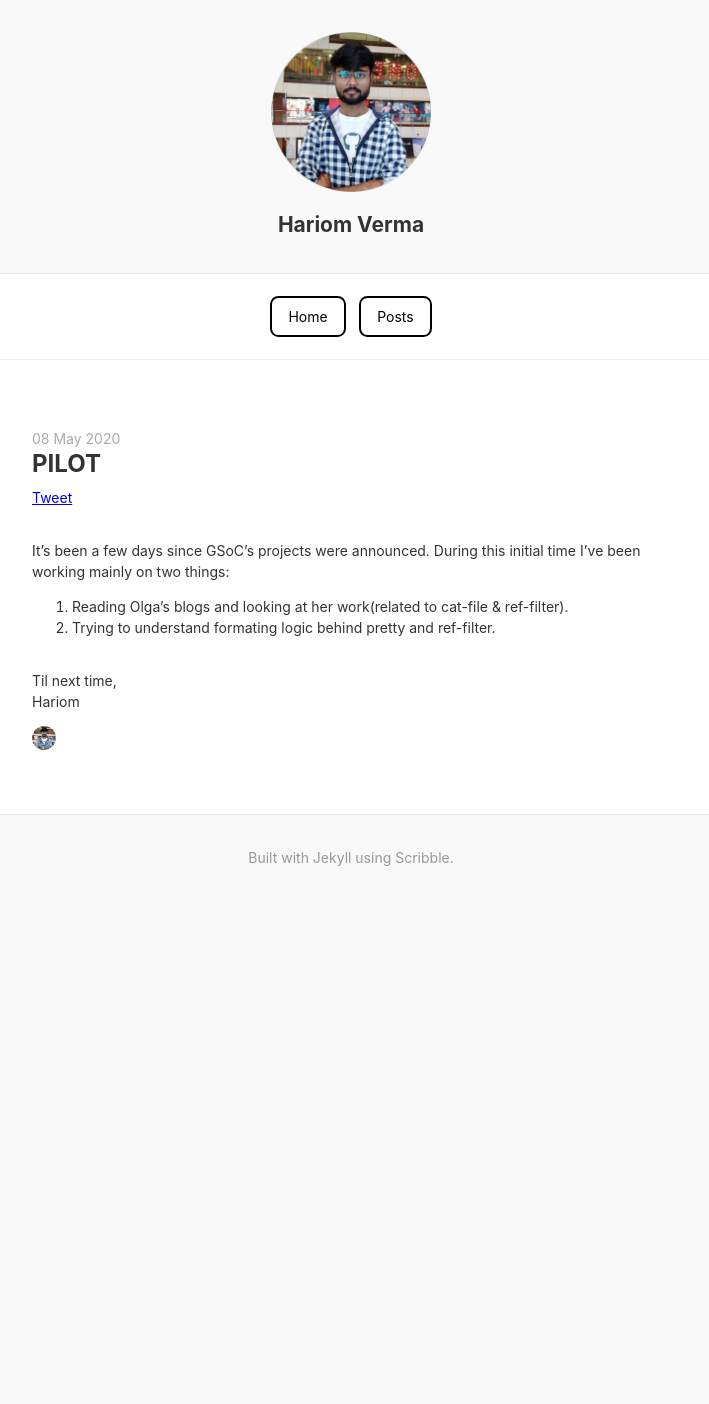
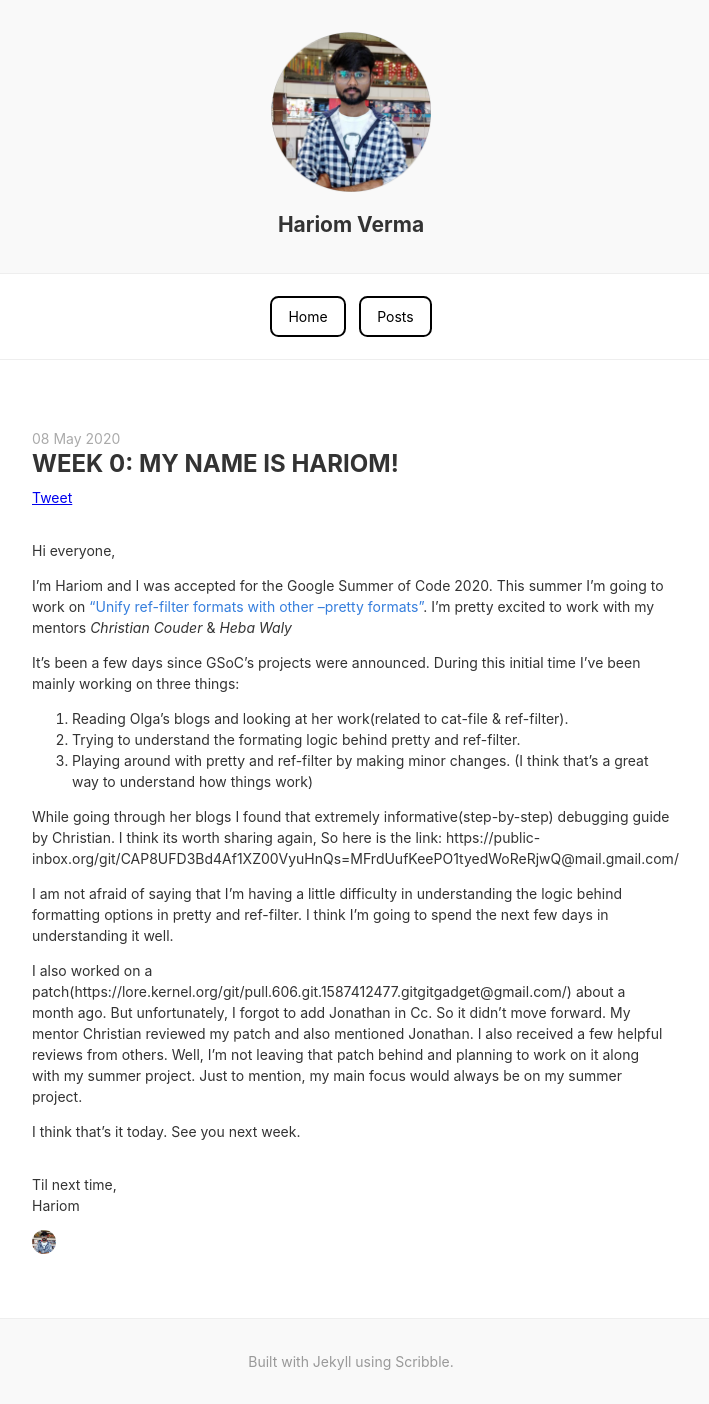
Before and after one commit to harry-hov/blogs, a Jekyll site: the page built from _posts/2020-05-08-week0-pilot.md, in a window 1280 px wide. Shown: the whole page, without its empty margins (289-998 px from the left). Built offline with Jekyll 4.4.1, drawn with Linux system fonts in a browser that asks for light colours; comment, search, counter and statistics services are not loaded; before the commit the page ends 900 px from its top, so only the background shows below that.

Commit message:
Update 2020-05-08-week0-pilot.md

```diff
--- a/_posts/2020-05-08-week0-pilot.md
+++ b/_posts/2020-05-08-week0-pilot.md
@@ -1,10 +1,22 @@
 ---
-title: Pilot
+title: "Week 0: My Name is Hariom!"
 categories: gsoc
 ---
 
-It's been a few days since GSoC's projects were announced. During
-this initial time I've been working mainly on two things:
+Hi everyone,
+
+I'm Hariom and I was accepted for the Google Summer of Code 2020. This summer I'm going to work on ["Unify ref-filter formats with other --pretty formats"](https://summerofcode.withgoogle.com/projects/#4593212745842688). I'm pretty excited to work with my mentors *Christian Couder* & *Heba Waly*
+
+It's been a few days since GSoC's projects were announced. During this initial time I've been mainly working on three things:
 
 1. Reading Olga's blogs and looking at her work(related to cat-file & ref-filter).
-2. Trying to understand formating logic behind pretty and ref-filter.
+2. Trying to understand the formating logic behind pretty and ref-filter.
+3. Playing around with pretty and ref-filter by making minor changes. (I think that's a great way to understand how things work)
+
+While going through her blogs I found that extremely informative(step-by-step) debugging guide by Christian. I think its worth sharing again, So here is the link: https://public-inbox.org/git/CAP8UFD3Bd4Af1XZ00VyuHnQs=MFrdUufKeePO1tyedWoReRjwQ@mail.gmail.com/
+
+I am not afraid of saying that I'm having a little difficulty in understanding the logic behind formatting options in pretty and ref-filter. I think I'm going to spend the next few days in understanding it well.
+
+I also worked on a patch(https://lore.kernel.org/git/pull.606.git.1587412477.gitgitgadget@gmail.com/) about a month ago. But unfortunately, I forgot to add Jonathan in Cc. So it didn't move forward. My mentor Christian reviewed my patch and also mentioned Jonathan. I also received a few helpful reviews from others. Well, I'm not leaving that patch behind and planning to work on it along with my summer project. Just to mention, my main focus would always be on my summer project.
+
+I think that's it today. See you next week.
```
